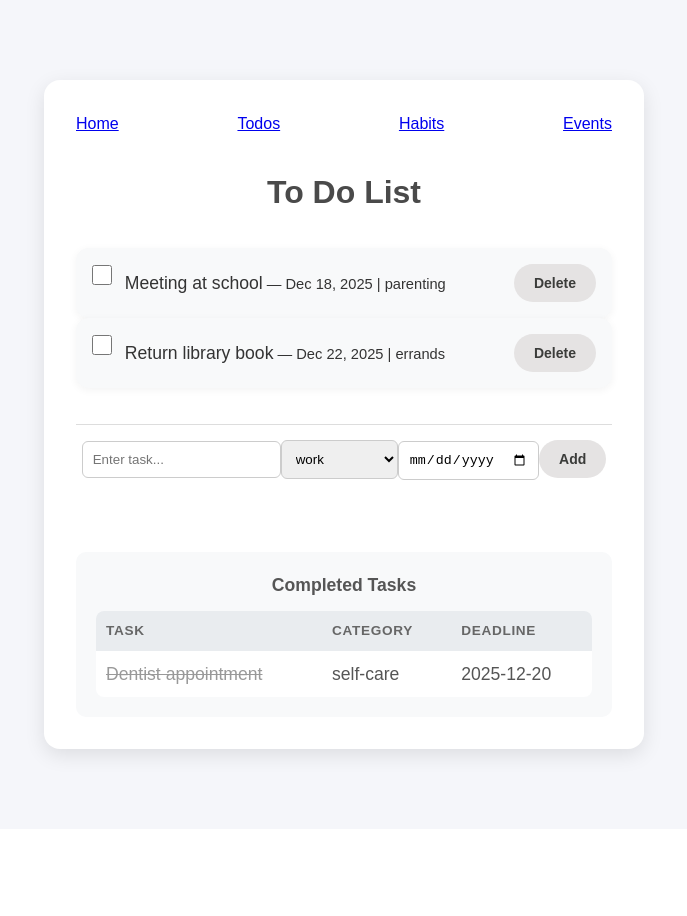
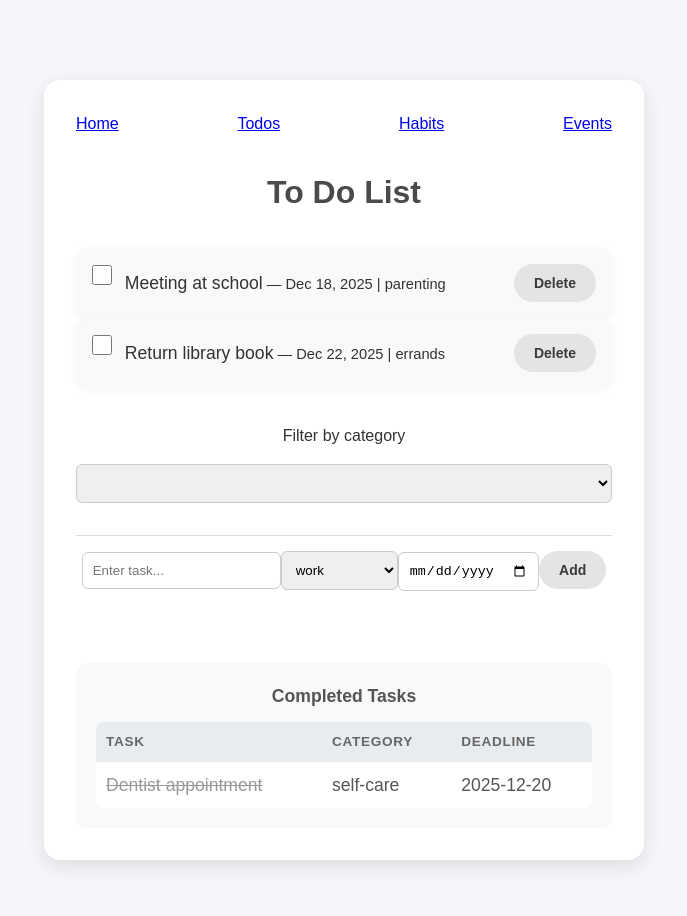
Before and after one commit to annaangvallskeppstedt-spec/Projektarbete-grupp-6, a React (Vite) app: page /Todos in a window 1280 px wide. Shown: the top 916 px of the page, without its empty margins (296-983 px from the left). Before the commit the page ends 829 px from the top, so only its background shows below. Built offline with nearby package versions, Linux system fonts and the light colour scheme.

Commit message:
filter sort of works

```diff
--- a/src/components/TodoList.jsx
+++ b/src/components/TodoList.jsx
@@ -127,6 +127,11 @@ function TodoList() {
       ))}
     </ul>
 
+<label>Filter by category</label>
+            <select name="category" value={filterCategory} onChange={(e) => setFilterCategory(e.target.value)}>
+             {categories}
+            </select>
+
     <div className="todo-form">
       <input
         type="text"
```
Also changed, not shown: src/components/TodoFilterButton.jsx (added, +18 -0 lines).
